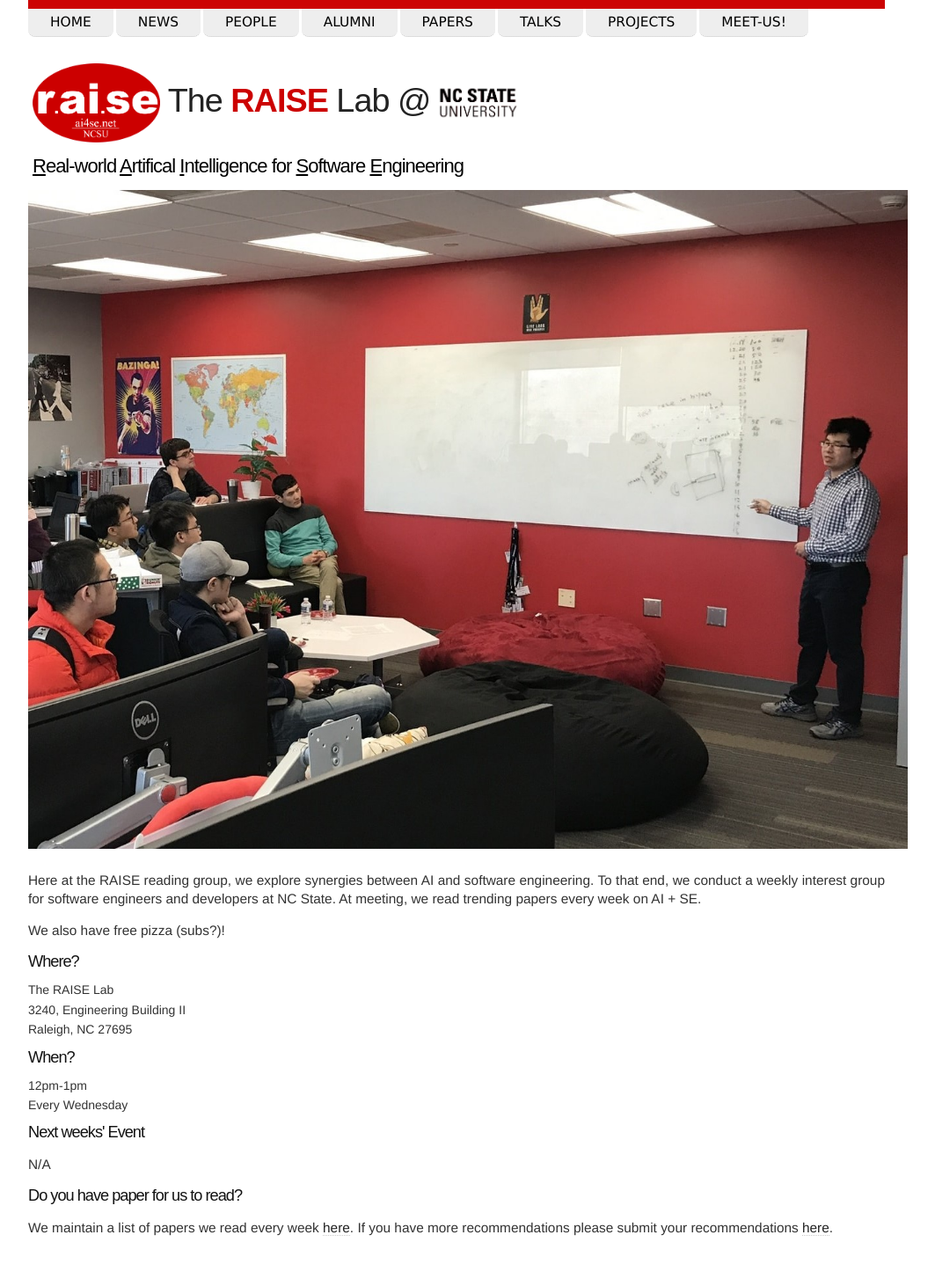
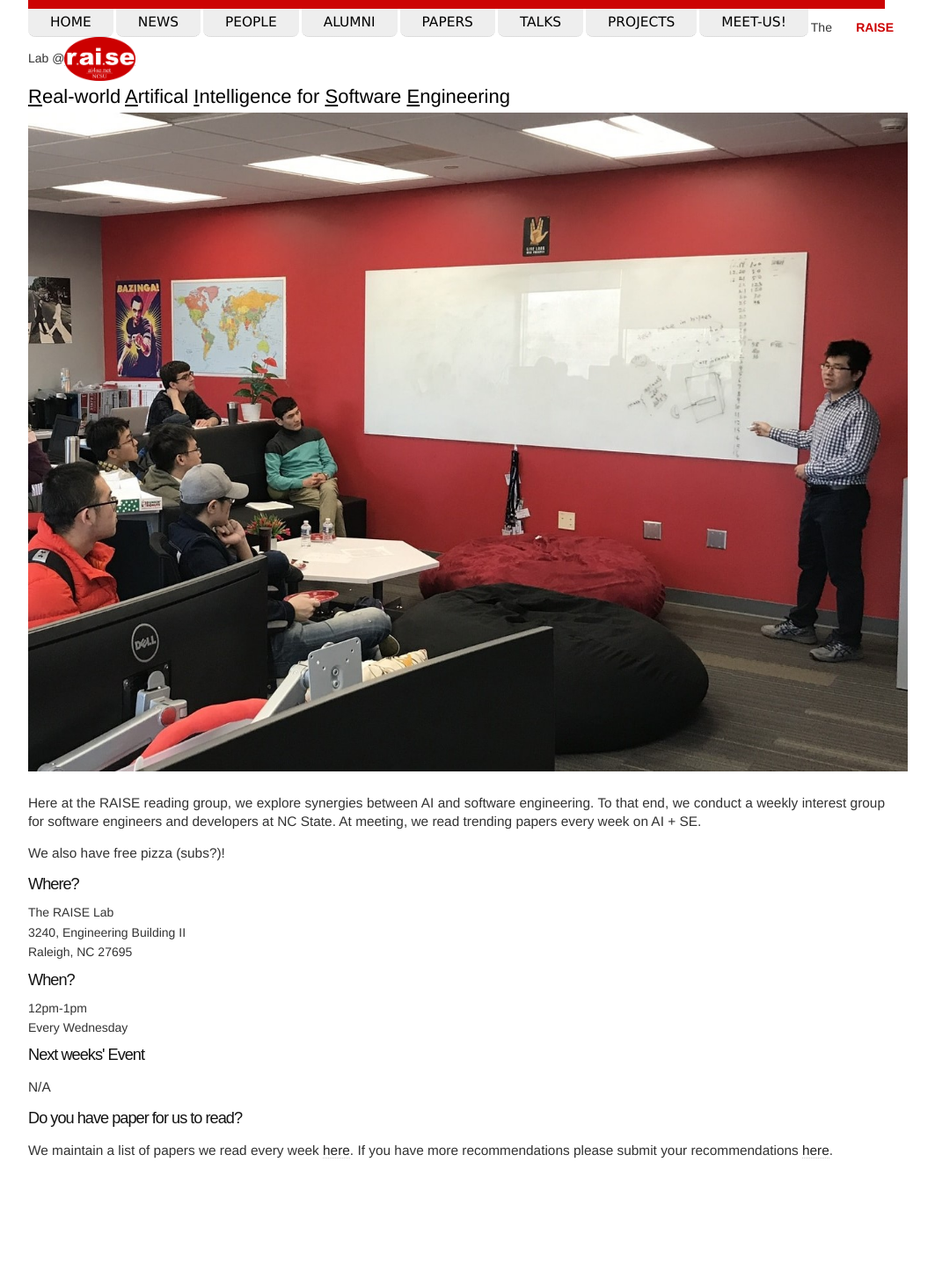
Before and after one commit to ai-se/ai-se.github.io, a Jekyll site: the page built from events/index.html, in a window 1280 px wide. Shown: the whole page at 88% size, without its empty margins (126-1189 px from the left). Built offline with Jekyll 4.4.1, drawn with Linux system fonts in a browser that asks for light colours; after the commit the page ends 1374 px from its top, so only the background shows below that.

Commit message:
Update page.html

```diff
--- a/_layouts/page.html
+++ b/_layouts/page.html
@@ -19,10 +19,10 @@
     <div id="wrapper2">
       {% include nav.html %}
       <div id="header">
-        <h1> <img src="/img/logo.png" height="90">
+<!--         <h1> <img src="/img/logo.png" height="90"> -->
           The <b>
             <font color="#CC0000">RAISE</font>
-          </b> Lab @<a href="https://www.ncsu.edu"><img src="/img/ncsu_logo.jpg" alt="NCSU" height="50"></a> <br><span style="font-size: 22px; text-transform: none;  color: #000;">
+          </b> Lab @<a href="https://www.ncsu.edu"><img src="/img/logo.png" alt="NCSU" height="50"></a> <br><span style="font-size: 22px; text-transform: none;  color: #000;">
             <u>R</u>eal-world <u>A</u>rtifical <u>I</u>ntelligence for <u>S</u>oftware <u>E</u>ngineering
           </span>
         </h1>
```
